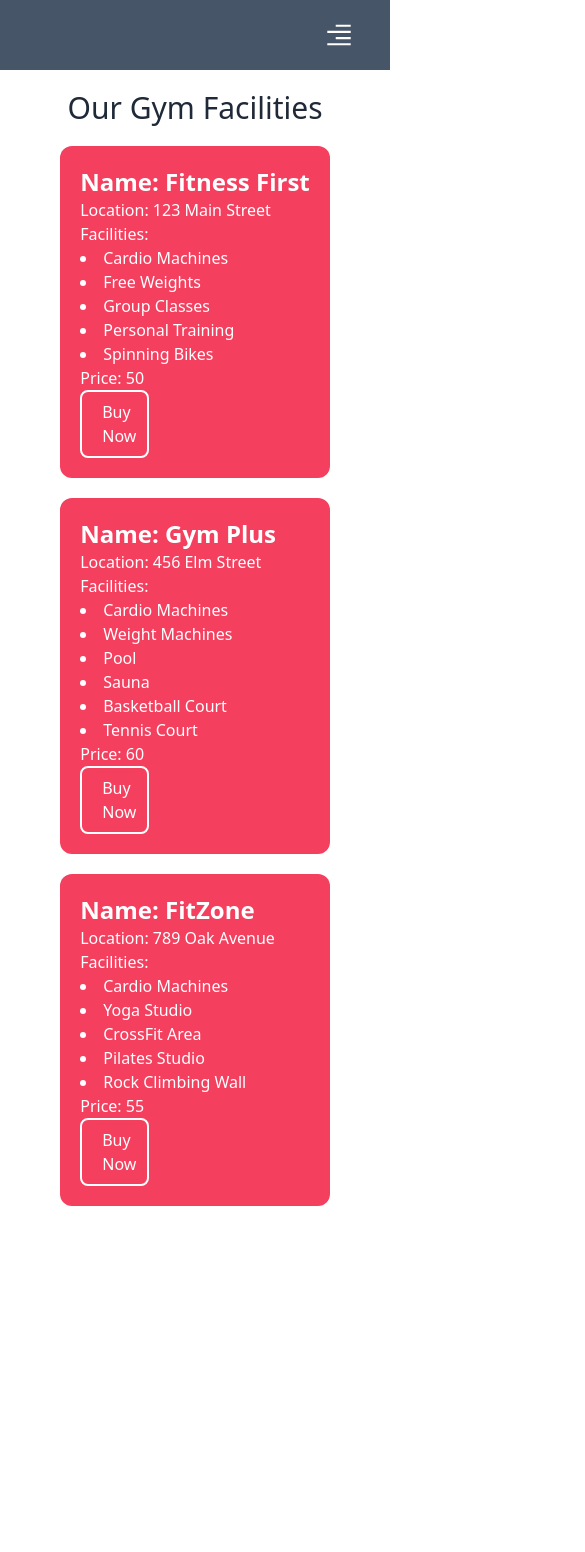
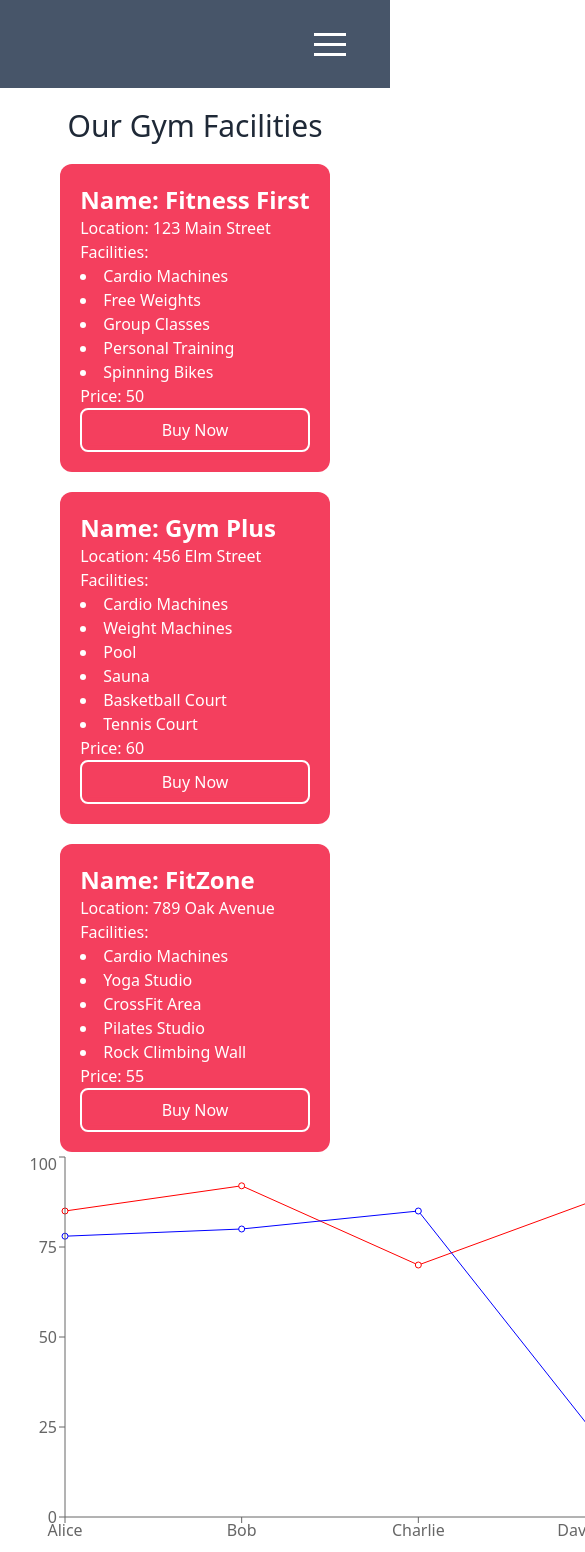
Before and after one commit to dxsumon/price-options, a React (Vite) app: page / in a window 390 px wide. Shown: the whole page, 585 px wide, since content can reach past the window. Before the commit the page ends 1206 px from the top, so only its background shows below. Built offline with nearby package versions, Linux system fonts and the light colour scheme.

Commit message:
loading spinner added

```diff
--- a/package.json
+++ b/package.json
@@ -10,10 +10,13 @@
     "preview": "vite preview"
   },
   "dependencies": {
+    "hamburger-react": "^2.5.0",
     "prop-types": "^15.8.1",
     "react": "^18.2.0",
     "react-dom": "^18.2.0",
-    "react-icons": "^5.0.1"
+    "react-icons": "^5.0.1",
+    "react-loader-spinner": "^6.1.6",
+    "recharts": "^2.12.3"
   },
   "devDependencies": {
     "@types/react": "^18.2.64",
--- a/src/App.jsx
+++ b/src/App.jsx
@@ -1,5 +1,6 @@
 import './App.css'
 import Gyms from './Components/GymsOption/Gyms'
+import Chart from './Components/LineChart/Chart'
 import NavBar from './Components/Navbar/NavBar'
 
 function App() {
@@ -7,7 +8,7 @@ function App() {
     <>
       <NavBar></NavBar>
       <Gyms></Gyms>
-
+      <Chart></Chart>
     </>
   )
 }
--- a/src/Components/Gym/Gym.jsx
+++ b/src/Components/Gym/Gym.jsx
@@ -7,7 +7,7 @@ const Gym = ({gym}) => {
             <h2>Location: {location}</h2>
             <p>Facilities: {facilities.map((item,id)=> <li key={id}>{item}</li>)}</p>
             <p className='flex-grow'>Price: {price}</p>
-            <button className='border-2 border-white px-5 py-2 rounded-lg backdrop-blur-sm hover:bg-rose-900 w-[30%]'>Buy Now</button>
+            <button className='border-2 border-white px-5 py-2 rounded-lg backdrop-blur-sm hover:bg-rose-900 lg:w-[30%]'>Buy Now</button>
         </div>
     );
 };
--- a/src/Components/GymsOption/Gyms.jsx
+++ b/src/Components/GymsOption/Gyms.jsx
@@ -1,19 +1,37 @@
-import { useEffect, useState } from "react";
+import { useEffect, useState,} from "react";
 import Gym from "../Gym/Gym";
 // import PropTypes from 'prop-types';
+import { MagnifyingGlass } from 'react-loader-spinner'
+
 
 const Gyms = () => {
     const [gyms, setGyms] = useState([])
+    const [loading, setLoading] = useState(true)
 
     useEffect(() => {
         fetch('gym.json')
             .then(res => res.json())
             .then(data => setGyms(data))
+            setLoading(false)
     }, []);
     return (
         <div>
+            {
+                loading && <div className="flex justify-center items-center">
+                <MagnifyingGlass
+                    visible={true}
+                    height="30%"
+                    width="30%"
+                    ariaLabel="magnifying-glass-loading"
+                    wrapperStyle={{}}
+                    wrapperClass="magnifying-glass-wrapper"
+                    glassColor="#c0efff"
+                    color="#e15b64"
+                />
+                </div>
+            }
             <h1 className="text-3xl text-center my-5">Our Gym Facilities</h1>
-            <div className="grid md:grid-cols-3 justify-center item-center gap-5">
+            <div className={`grid md:grid-cols-3 justify-center item-center gap-5 ${loading && 'hidden'}`}>
                 {
                     gyms.map((gym) => <Gym key={gym.id} gym={gym}></Gym>)
                 }
--- /dev/null
+++ b/src/Components/LineChart/Chart.jsx
@@ -0,0 +1,23 @@
+import { LineChart, Line, XAxis, YAxis } from 'recharts';
+
+const Chart = () => {
+    const chartData = [
+        { id: 1, name: 'Alice', mathScore: 85, englishScore: 78 },
+        { id: 2, name: 'Bob', mathScore: 92, englishScore: 80 },
+        { id: 3, name: 'Charlie', mathScore: 70, englishScore: 85 },
+        { id: 4, name: 'David', mathScore: 88, englishScore: 23 }
+      ];
+
+    return (
+        <div>
+            <LineChart width={600} height={400} data={chartData}>
+                <Line dataKey={'mathScore'} stroke='red'></Line>
+                <Line dataKey="englishScore" stroke='blue'></Line>
+                <XAxis dataKey="name"></XAxis>
+                <YAxis></YAxis>
+            </LineChart>
+        </div>
+    );
+};
+
+export default Chart;
--- a/src/Components/Navbar/NavBar.jsx
+++ b/src/Components/Navbar/NavBar.jsx
@@ -1,9 +1,11 @@
 import { useState } from "react";
 import Link from "../Link/Link";
-import { AiOutlineAlignRight, AiOutlineClose } from "react-icons/ai";
+// import { AiOutlineAlignRight, AiOutlineClose } from "react-icons/ai";
+import { Sling as Hamburger } from 'hamburger-react'
 
 const NavBar = () => {
-    const [open, setOpen] = useState(true)
+    // const [open, setOpen] = useState(true)
+    const [openMenu, setOpenMenu] = useState(false)
     const navbarItems = [
         { id: 1, name: 'Home', path: '/' },
         { id: 2, name: 'About Us', path: '/about' },
@@ -12,19 +14,20 @@ const NavBar = () => {
         { id: 5, name: 'Contact', path: '/contact' }
     ];
 
-    const openCloseHandle = () => {
-        setOpen(!open)
-    }
+    // const openCloseHandle = () => {
+    //     setOpen(!open)
+    // }
     return (
         <nav className="bg-slate-600 p-1">
-            <div onClick={openCloseHandle} className="lg:hidden flex justify-end items-end w-full my-4 text-3xl text-white pr-8">
+            <div className="lg:hidden flex justify-end items-end w-full my-4 text-3xl text-white pr-8">
                 {
-                    open === true ?
-                        <AiOutlineAlignRight></AiOutlineAlignRight>
-                        : <AiOutlineClose ></AiOutlineClose>
+                    // open === true ?
+                    //     <AiOutlineAlignRight></AiOutlineAlignRight>
+                    //     : <AiOutlineClose ></AiOutlineClose>
+                    <Hamburger toggled={openMenu} toggle={setOpenMenu} duration={0.3} easing="ease-in"></Hamburger>
                 }
             </div>
-            <ul className={`${open ? 'top-[-300px]' : 'top-[60px]'} flex lg:flex-row flex-col lg:justify-center items-end gap-4 lg:gap-10 lg:text-xl  bg-slate-600 p-4 text-white lg:top-0 lg:left-0 left-[75%] lg:w-full absolute duration-500 lg:relative lg:ml-0 w-[25%] `}>
+            <ul className={`${openMenu ? 'top-[60px]' : 'top-[-300px]'} flex lg:flex-row flex-col lg:justify-center items-end gap-4 lg:gap-10 lg:text-xl  bg-slate-600 p-4 text-white lg:top-0 lg:left-0 left-[75%] lg:w-full absolute duration-500 lg:relative lg:ml-0 w-[25%] `}>
                 {
                     navbarItems.map(item => <Link key={item.id} route={item}></Link>)
                 }
```
Also changed, not shown: 1 other file (tests, documents, lock files or other folders).
